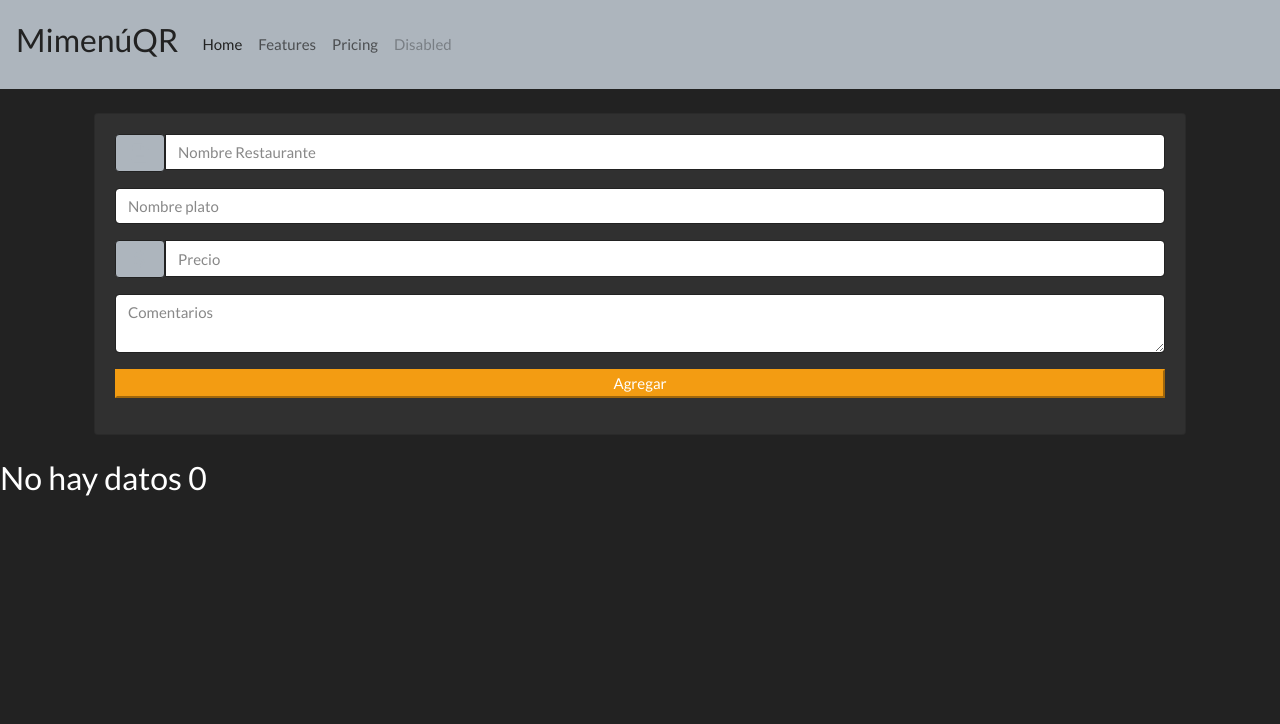
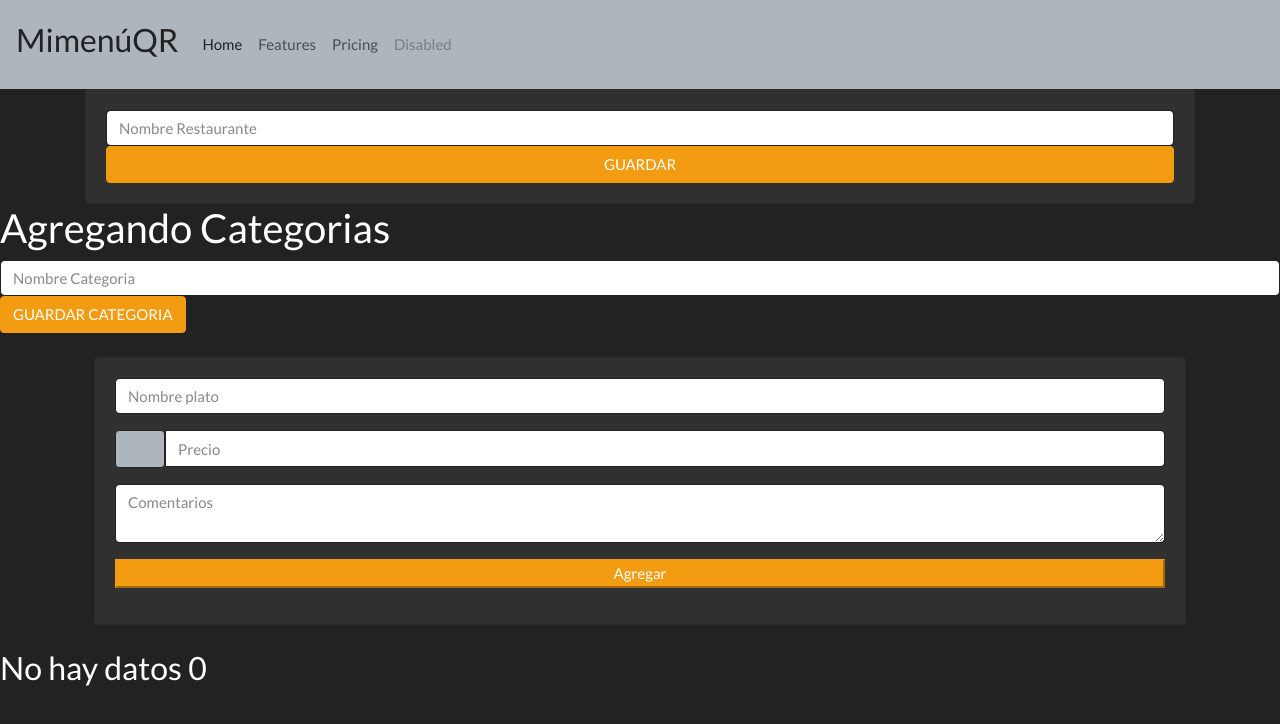
Before and after one commit to acdiaz37/mimenuqr, a React (Create React App) app: page /app in a window 1280 px wide. Shown: the top 724 px of the page. Built offline with nearby package versions, Linux system fonts and the light colour scheme.

Commit message:
Agragando componentes adicionales

```diff
--- a/src/App.js
+++ b/src/App.js
@@ -3,11 +3,48 @@ import "./App.css";
 import Navbar from "./components/Navbar";
 import FormularioMenu from "./components/FormularioMenu";
 import Plato from "./components/Plato";
+import NombreRestaurante from "./components/NombreRestaurante";
+import Categorias from "./components/Categorias";
 
 function App() {
   //state de los platos
 
   const [platos, setPlatos] = useState([]);
+
+  const [nombreRestaurante, setnombreRestaurante] = useState("")
+
+  const [menucompleto, setMenucompleto] = useState([
+    { id: 1,
+      nombreRestaurante: "Restaurante el mico",
+      menu:[{
+          idCategoria: 1,
+          nombreCategoria: "Platos Fuertes",
+          articulosMenu: [{
+            idArticulo: 1,
+            nombreArticulo: "Plato fuerte 1",
+            precioArticulo: 4000
+          },
+          {
+            idArticulo: 2,
+            nombreArticulo: "Plato fuerte 2",
+            precioArticulo: 5000
+          }],
+          idCategoria: 2,
+          nombreCategoria: "Bebidas",
+          articulosMenu:[{
+            idArticulo: 1,
+            nombreArticulo: "Bebida 1",
+            precioArticulo: 4000
+          },
+          {
+            idArticulo: 2,
+            nombreArticulo: "Bebida 2",
+            precioArticulo: 5000
+          }]
+
+          }]
+
+    }])
 
   //funcion que toma los platos actuales y agrega uno nuevo
   const crearPlato = plato=>{
@@ -20,6 +57,18 @@ function App() {
   return (
     <>
       <Navbar />
+      <div className="container-fluid">
+        <NombreRestaurante
+          nombreRestaurante={nombreRestaurante}
+          setnombreRestaurante={setnombreRestaurante}
+        />
+      </div>
+
+      <Categorias
+
+      />
+
+
       <div className="container p-4">
           <FormularioMenu
             crearPlato={crearPlato}
@@ -35,6 +84,7 @@ function App() {
               <th scope="col">Nombre Plato</th>
               <th scope="col">Precio</th>
               <th scope="col">Comentarios</th>
+              <th scope="col">##</th>
             </thead>
             <tbody>
 
--- /dev/null
+++ b/src/components/Categorias.js
@@ -0,0 +1,28 @@
+import React, { useState } from 'react'
+
+const Categorias = () => {
+
+    //nombre de la categoria actual
+    const [currentcategoria, setCurrentcategoria] = useState({
+        nombreCategoria : ""
+    });
+
+
+
+
+    return (
+    <>
+    <h2>Agregando Categorias</h2>
+        <input
+            type="text"
+            className="form-control"
+            placeholder="Nombre Categoria"
+            name="nombreCategoria"
+        />
+        <a className="btn btn-warning" onClick>GUARDAR CATEGORIA</a>
+
+    </>
+    );
+}
+
+export default Categorias;
--- a/src/components/FormularioMenu.js
+++ b/src/components/FormularioMenu.js
@@ -2,7 +2,6 @@ import React, { useState } from "react";
 import { v4 as uuidv4 } from 'uuid';
 
 const FormularioMenu = ({crearPlato}) => {
-  //state del nombre del restaurante
 
 
   const [plato, setPlato] = useState({
@@ -19,6 +18,7 @@ const FormularioMenu = ({crearPlato}) => {
       [e.target.name]: e.target.value
     })
   };
+
 
   //estraer valores
   const {nombrePlato, precioPlato, comentarioPlato} = plato;
@@ -72,18 +72,7 @@ const FormularioMenu = ({crearPlato}) => {
           </div>
         ) : null}
 
-        <div className="form-group input-group">
-          <div className="input-group-text bg-light">
-            <i className="material-icons">description</i>
-          </div>
-          <input
-            type="text"
-            className="form-control"
-            placeholder="Nombre Restaurante"
-            name="nombrerestaurante"
-            onChange={handleInputChange}
-          />
-        </div>
+
 
         <div className="form-group input-group">
           <input
--- /dev/null
+++ b/src/components/NombreRestaurante.js
@@ -0,0 +1,89 @@
+import React, { useState }  from 'react'
+
+const NombreRestaurante = ({nombreRestaurante, setnombreRestaurante}) => {
+
+    const [nombreRest, setnombreRest] = useState({
+        NombreRestaurante : ""
+    })
+
+    const [nombrelleno, setNombrelleno] = useState(false)
+
+    const handleInputChange = (e) => {
+        setnombreRest({
+          ...NombreRestaurante,
+          [e.target.name]: e.target.value
+        });
+        console.log(e.target.value)
+      };
+
+
+
+      const guardandoNombre = (e) =>{
+        e.preventDefault();
+        //window.alert("guardndo nombre restaurante");
+        //window.alert(nombreRest.NombreRestaurante);
+
+
+        // validando el campo
+        if(nombreRest.NombreRestaurante===''){
+          window.alert("debe completar todos los campos para el nombre del restaurante ");
+          setNombrelleno(false);
+        }else{
+          //window.alert("si hay nombre de rest ");
+
+          setNombrelleno(true);
+          const InputNombreRest = nombreRestaurante;
+          window.alert(InputNombreRest);
+          setnombreRestaurante(InputNombreRest);
+          return;
+        }
+
+
+
+      }
+
+      const cambiandoNombreLleno=(e)=>{
+        setNombrelleno(false);
+        //window.alert(nombreRest.NombreRestaurante);
+
+      }
+
+    return (
+        <>
+
+          <div className="container p-10">
+            <div className="card card-body">
+            {nombrelleno ?
+                <><h1>{nombreRest.NombreRestaurante}</h1>
+                <a className="btn btn-success"
+                    onClick={cambiandoNombreLleno}
+
+
+                >Editar</a></>
+                :
+                <><input
+                  type="text"
+                  className="form-control"
+                  placeholder="Nombre Restaurante"
+                  name="NombreRestaurante"
+
+                />
+                <a className="btn btn-warning" onClick={guardandoNombre}>GUARDAR</a>
+
+                </>
+
+            }
+            </div>
+          </div>
+
+
+
+
+
+
+
+        </>
+     );
+}
+
+export default NombreRestaurante;
--- a/src/components/Plato.js
+++ b/src/components/Plato.js
@@ -7,10 +7,12 @@ const Plato = ({ plato }) => {
         <td>{plato.nombrePlato}</td>
         <td>$ {plato.precioPlato}</td>
         <td>{plato.comentarioPlato}</td>
-        <div className="btn-group" data-toggle="buttons">
-            <button type="button" className="btn btn-sm btn-success">Editar</button>
-            <button type="button" className="btn btn-sm btn-danger">Eliminar</button>
-        </div>
+        <td>
+
+            <button type="button" className="btn btn-sm btn-success">Er</button>
+            <button type="button" className ="btn btn-sm btn-danger">El</button>
+
+        </td>
       </tr>
     </>
   );
```
